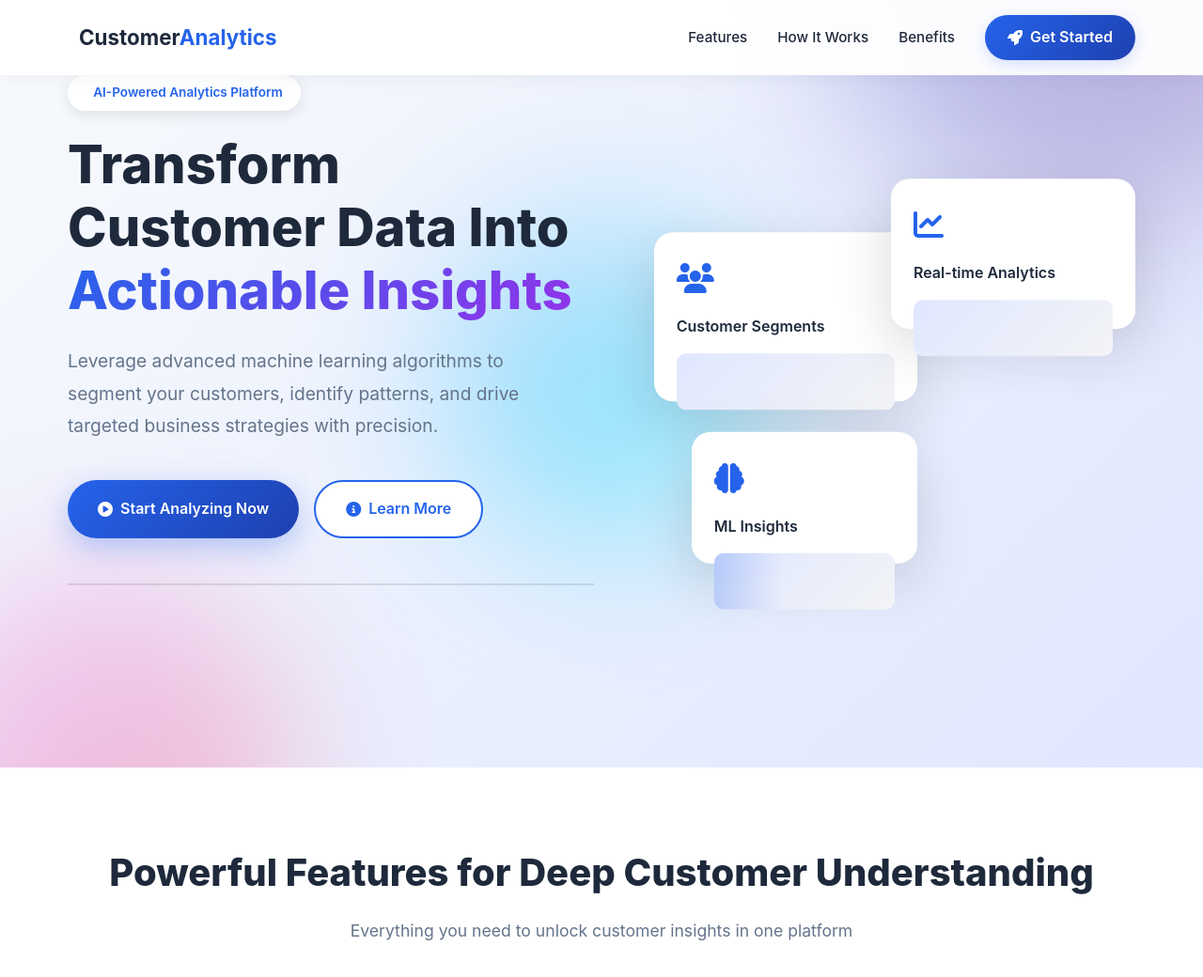
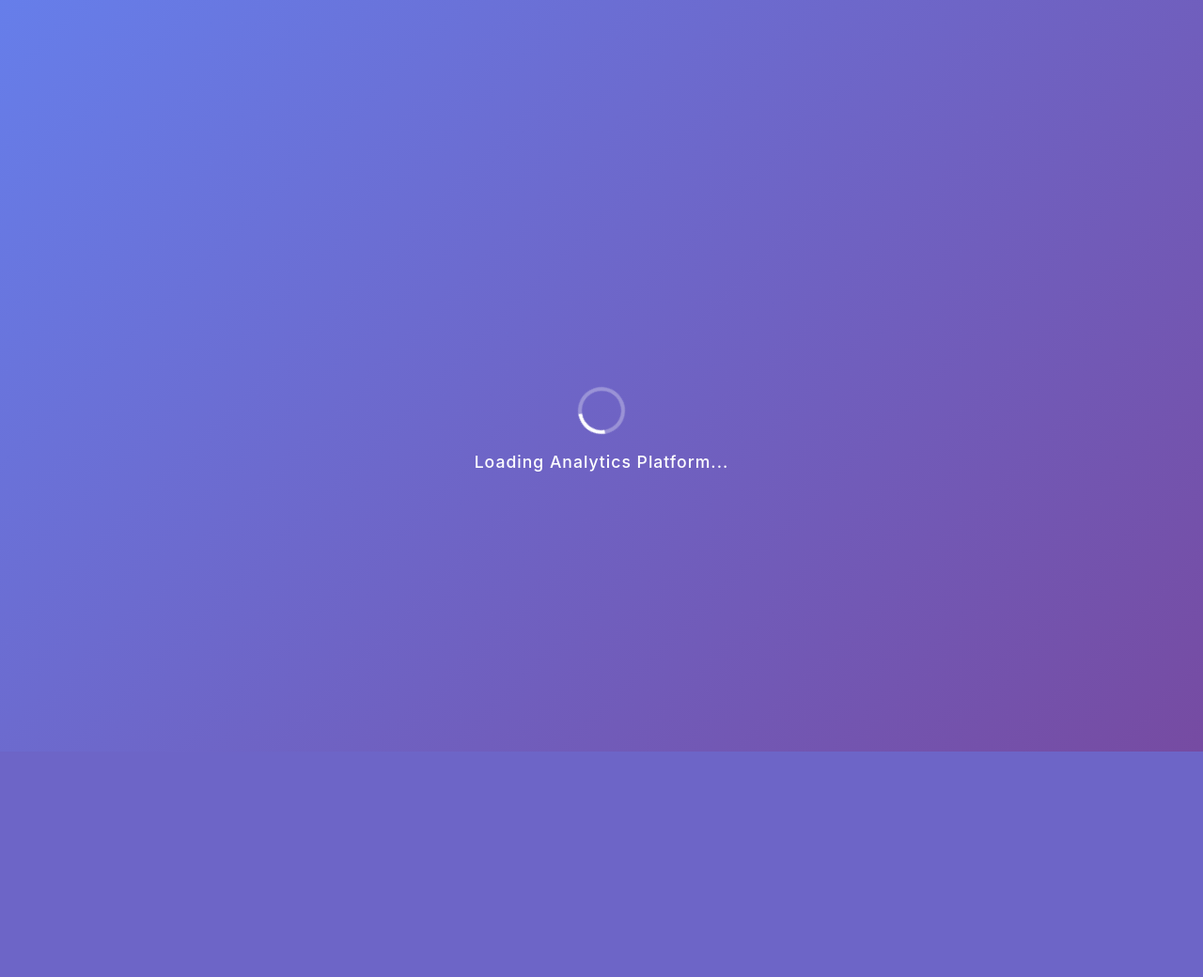
Before and after one commit to jesus-justin/Customer-Segmentation-Analytics-System, a Flask app: page / in a window 1280 px wide. Shown: the top 1040 px of the page at 94% size. After the commit the page ends 800 px from the top, so only its background shows below. Run offline with Flask 3, Linux system fonts and the light colour scheme.

Commit message:
feat: Add elegant preloader animation
- Implement gradient background preloader
- Add pulsing logo animation
- Include spinning loader
- Auto-hide after page load
- Enhance perceived performance

```diff
--- a/static/css/landing.css
+++ b/static/css/landing.css
@@ -2,6 +2,70 @@
    Customer Segmentation Analytics System - Landing Page Stylesheet
    Professional, Modern Design for Company Interview Presentation
 */
+
+/* ===== PRELOADER ===== */
+.preloader {
+    position: fixed;
+    top: 0;
+    left: 0;
+    width: 100%;
+    height: 100%;
+    background: linear-gradient(135deg, #667eea 0%, #764ba2 100%);
+    display: flex;
+    align-items: center;
+    justify-content: center;
+    z-index: 9999;
+    transition: opacity 0.5s ease, visibility 0.5s ease;
+}
+
+.preloader.hidden {
+    opacity: 0;
+    visibility: hidden;
+}
+
+.preloader-content {
+    text-align: center;
+    color: white;
+}
+
+.preloader-logo {
+    font-size: 4rem;
+    margin-bottom: 1rem;
+    animation: pulse 2s ease-in-out infinite;
+}
+
+.preloader-spinner {
+    width: 50px;
+    height: 50px;
+    margin: 1rem auto;
+    border: 4px solid rgba(255, 255, 255, 0.3);
+    border-top-color: white;
+    border-radius: 50%;
+    animation: spin 1s linear infinite;
+}
+
+@keyframes spin {
+    to {
+        transform: rotate(360deg);
+    }
+}
+
+@keyframes pulse {
+    0%, 100% {
+        transform: scale(1);
+        opacity: 1;
+    }
+    50% {
+        transform: scale(1.1);
+        opacity: 0.8;
+    }
+}
+
+.preloader-content p {
+    font-size: 1.1rem;
+    font-weight: 500;
+    letter-spacing: 1px;
+}
 
 /* ===== LANDING PAGE NAVIGATION ===== */
 .landing-nav {
--- a/static/js/landing.js
+++ b/static/js/landing.js
@@ -2,6 +2,19 @@
  * Landing Page JavaScript
  * Smooth scrolling, animations, and interactive elements
  */
+
+// Preloader
+window.addEventListener('load', function() {
+    const preloader = document.getElementById('preloader');
+    if (preloader) {
+        setTimeout(() => {
+            preloader.classList.add('hidden');
+            setTimeout(() => {
+                preloader.style.display = 'none';
+            }, 500);
+        }, 1000);
+    }
+});
 
 document.addEventListener('DOMContentLoaded', function() {
     // Mobile menu toggle
--- a/templates/home.html
+++ b/templates/home.html
@@ -21,6 +21,17 @@
     <link rel="stylesheet" href="https://cdnjs.cloudflare.com/ajax/libs/font-awesome/6.4.0/css/all.min.css">
 </head>
 <body>
+    <!-- Preloader -->
+    <div class="preloader" id="preloader">
+        <div class="preloader-content">
+            <div class="preloader-logo">
+                <i class="fas fa-chart-network"></i>
+            </div>
+            <div class="preloader-spinner"></div>
+            <p>Loading Analytics Platform...</p>
+        </div>
+    </div>
+
     <!-- Navigation -->
     <nav class="landing-nav">
         <div class="nav-container">
```
